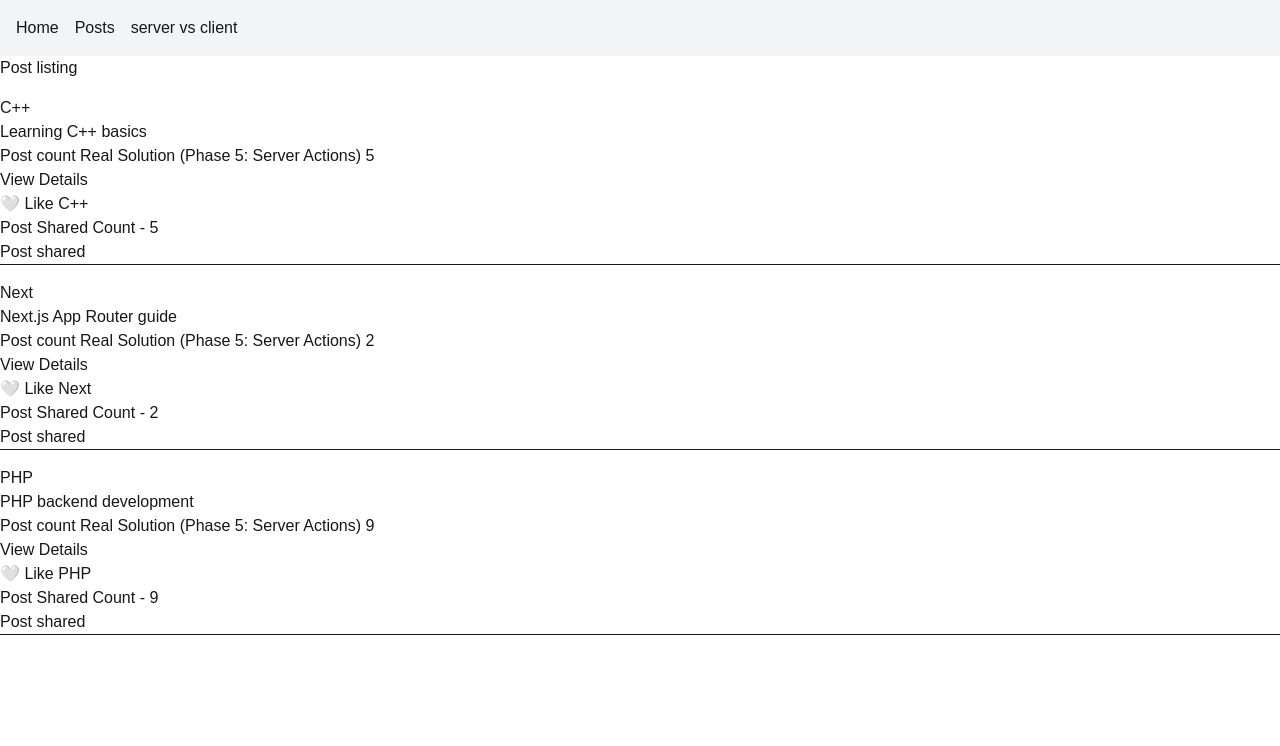
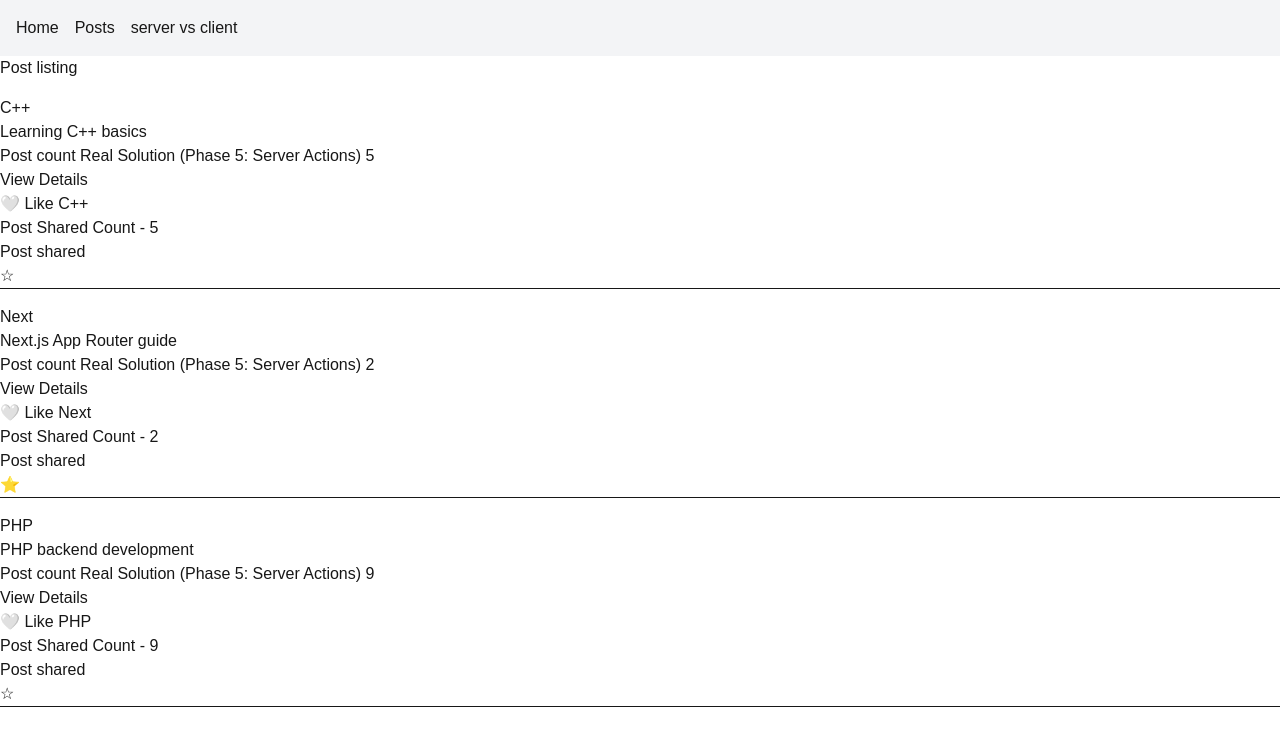
Before and after one commit to wariszargardev/nextjs-job-portal-prisma-postgres-stuff, a Next.js app: page /posts in a window 1280 px wide. Shown: the top 746 px of the page. Built offline with nearby package versions, Linux system fonts and the light colour scheme.

Commit message:
Refactor SharedCounts component to use Post interface from lib, update post data structure to include bookMark property, and integrate BookMarkButton in the posts page for enhanced functionality.

```diff
--- /dev/null
+++ b/app/componennts/BookmarkButton.tsx
@@ -0,0 +1,21 @@
+"use client"
+import { Post } from "@/app/lib/interface/post";
+import { useState } from "react";
+
+export default function BookMarkButton({post}: {post: Post}){
+    const [bookMark, setBookmark] = useState(post.bookMark)
+    const [bookMarkMsg, setBookmarkMsg] = useState('')
+    const updateBookMark = () => {
+        setBookmark(!bookMark)
+        setBookmarkMsg(bookMark ? "Remove Bookmarked!": "Bookmarked!" )
+        setTimeout(() => {
+            setBookmarkMsg("")
+        }, 2000)
+    }
+    return (
+        <div>
+            {bookMarkMsg && <p>{bookMarkMsg}</p>}
+            <button onClick={updateBookMark}> {bookMark ? '⭐' : '☆'} </button>
+        </div>
+    )
+}
--- /dev/null
+++ b/app/lib/interface/post.ts
@@ -0,0 +1,7 @@
+export interface Post {
+    id: number,
+    title: string
+    description: string
+    sharedCount: number,
+    bookMark: boolean
+}
--- a/app/lib/post.ts
+++ b/app/lib/post.ts
@@ -1,5 +1,5 @@
 export const posts = [
-    { id: 1, title: "C++", description: "Learning C++ basics", sharedCount: 5 },
-    { id: 2, title: "Next", description: "Next.js App Router guide", sharedCount: 2 },
-    { id: 3, title: "PHP", description: "PHP backend development", sharedCount: 9 },
+    { id: 1, title: "C++", description: "Learning C++ basics", sharedCount: 5, bookMark: false },
+    { id: 2, title: "Next", description: "Next.js App Router guide", sharedCount: 2, bookMark: true },
+    { id: 3, title: "PHP", description: "PHP backend development", sharedCount: 9, bookMark: false },
   ];
--- a/app/posts/page.tsx
+++ b/app/posts/page.tsx
@@ -2,6 +2,7 @@
 import Link from "next/link"
 import LikeButton from "../componennts/LikeButton"
 import SharedCount from "../componennts/SharedCounts"
+import BookMarkButton from "../componennts/BookmarkButton"
 
 export default async function Posts(){
     await new Promise((r) => setTimeout(r, 1000))
@@ -18,6 +19,7 @@
                         <Link href={`posts/${post.id}`} className="cursor-pointer">View Details</Link>
                         <LikeButton post={post} />
                         <SharedCount post={post} />
+                        <BookMarkButton post={post} />
                         <hr/>
                     </div>
                 ))
```
Also changed, not shown: app/componennts/SharedCounts.tsx (+1 -7 lines).
